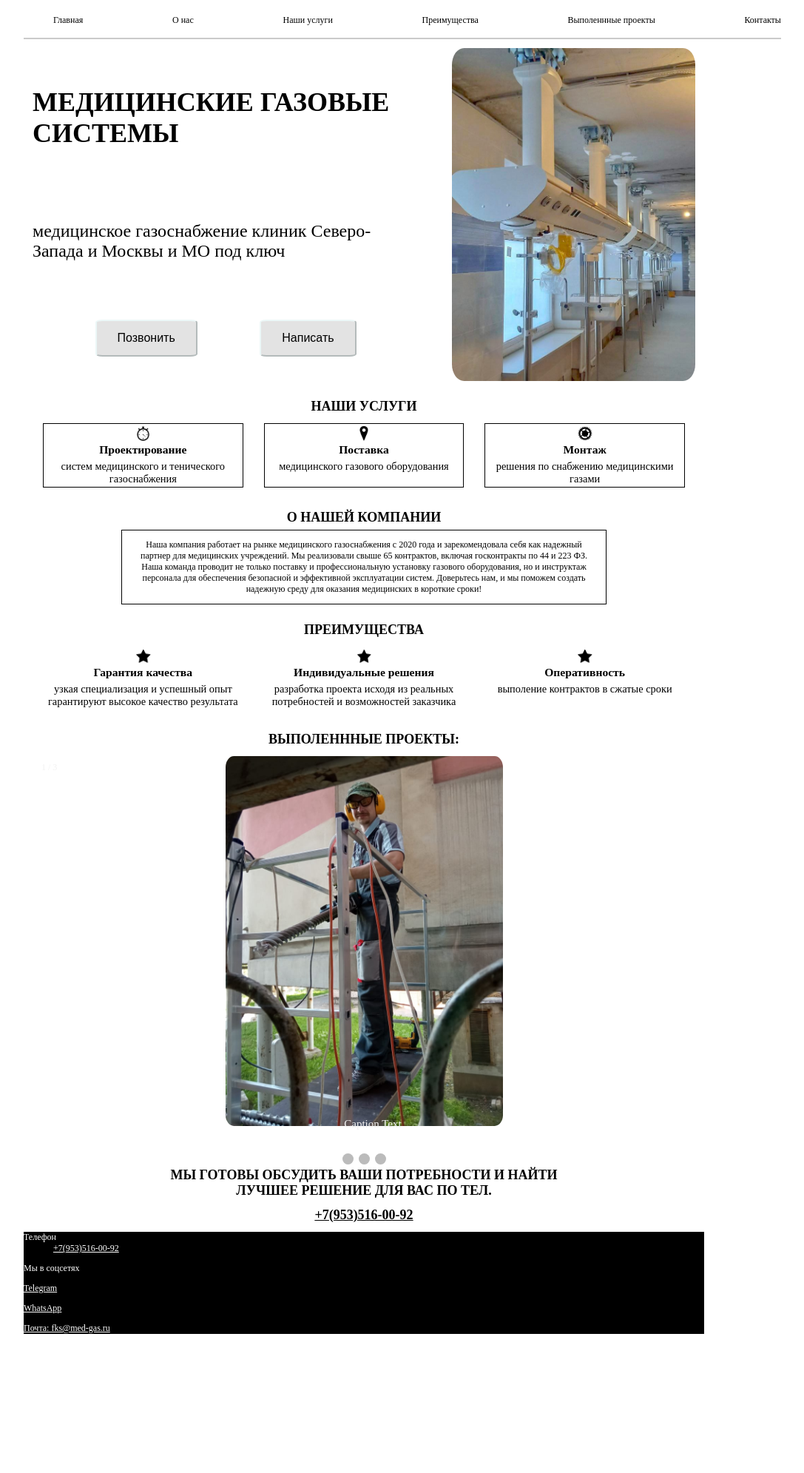
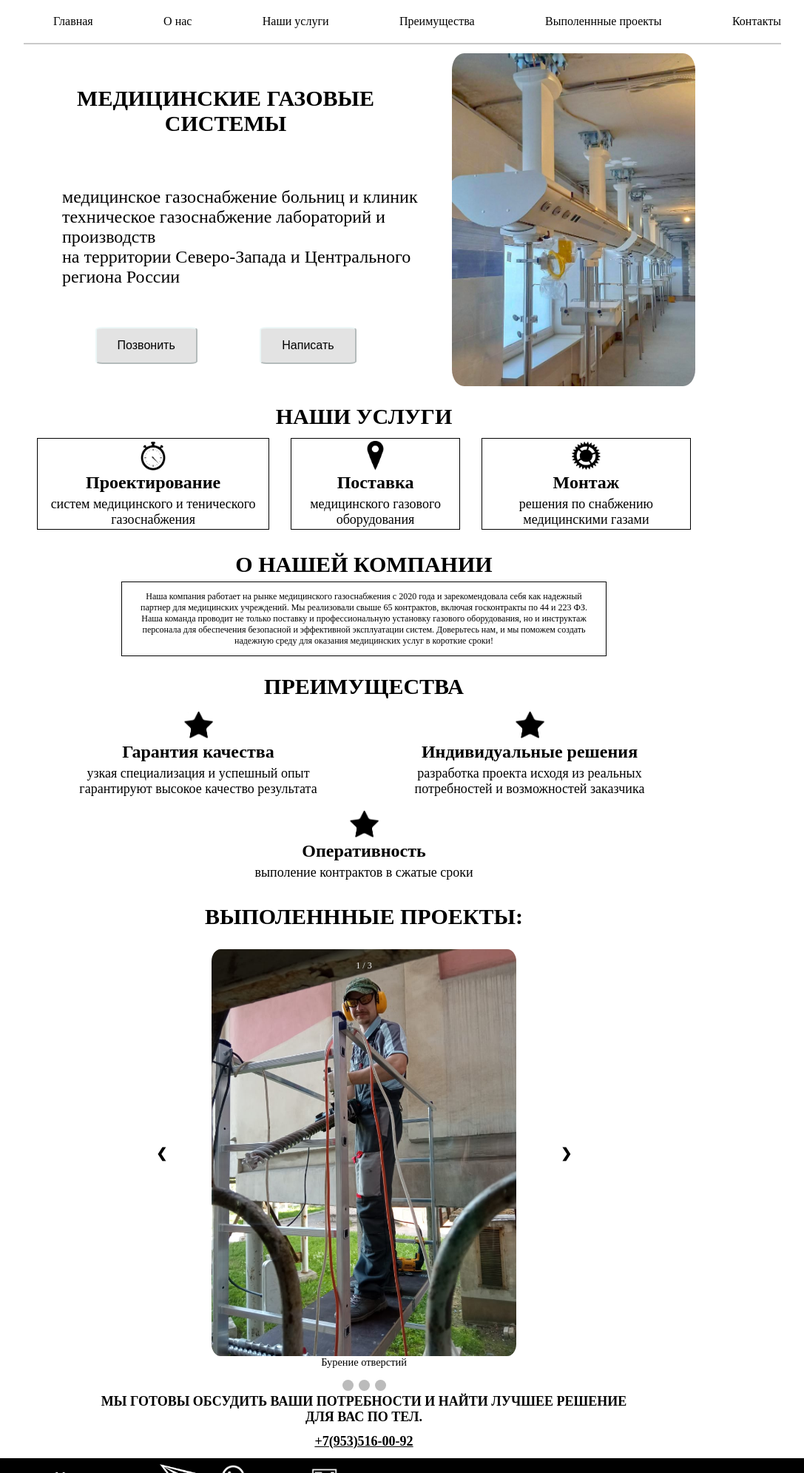
Before and after one commit to KonstantinSF/medgas, a plain HTML site: page index.html in a window 1280 px wide. Shown: the whole page at 74% size, without its empty margins (116-1203 px from the left). Before the commit the page ends 1823 px from the top, so only its background shows below. Drawn offline with Linux system fonts and the light colour scheme.

Commit message:
fonts_start

```diff
--- a/index.html
+++ b/index.html
@@ -12,23 +12,28 @@
 	<header id="header" style="border-bottom: solid 2px; color: rgb(202, 202, 202); padding-bottom: 4px; margin-bottom: 3px; width: 80vw;">
 		<nav id="navigation">
 			<ul style="list-style-type: none;" class="nav_list">
-				<li> <a style="text-decoration: none; color:black" href="#header">Главная</a></li>
-				<li> <a style="text-decoration: none; color:black" href="#about">О нас</a></li>
-				<li> <a style="text-decoration: none; color:black" href="#service">Наши услуги</a></li>
-				<li> <a style="text-decoration: none; color:black" href="#advant">Преимущества</a></li>
-				<li> <a style="text-decoration: none; color:black" href="#done">Выполеннные проекты</a></li>
-				<li> <a style="text-decoration: none; color:black" href="#contacts">Контакты</a></li>
+				<li> <a class="nav_menu" href="#header">Главная</a></li>
+				<li> <a class="nav_menu" href="#about">О нас</a></li>
+				<li> <a class="nav_menu" href="#service">Наши услуги</a></li>
+				<li> <a class="nav_menu" href="#advant">Преимущества</a></li>
+				<li> <a class="nav_menu" href="#done">Выполеннные проекты</a></li>
+				<li> <a class="nav_menu" href="#footer">Контакты</a></li>
 			</ul>
 		</nav>
 	</header>
 
 	<main>
-
-
 		<section id="med_gas">
 			<div id="left_side">
-				<h1>МЕДИЦИНСКИЕ ГАЗОВЫЕ СИСТЕМЫ</h1>
-				<p style="display:inline; text-align: left; font-size: 2rem;">медицинское газоснабжение клиник Северо-Запада и Москвы и МО под ключ</p>
+				<h1 style="font-size: 2.5rem;">МЕДИЦИНСКИЕ ГАЗОВЫЕ СИСТЕМЫ</h1>
+				<ul style="list-style-type: none; font-size:2rem; text-align: left;">
+					<li>медицинское газоснабжение больниц и клиник</li>
+					<li>техническое газоснабжение лабораторий и производств</li>
+					<li>на территории Северо-Запада и Центрального региона России</li>
+				</ul>
+				<!-- <p style="display:inline; text-align: left; font-size: 2rem; word-break: break-all;"> </p>
+				 -->
+
 				<div id="buttons_top">
 					<button id="call" onclick='myFunction_call()' class="btn">Позвонить</button>
 					<script>
@@ -102,7 +107,10 @@
 		<section id="about_us">
 			<h2 id="about">О НАШЕЙ КОМПАНИИ</h2>
 			<div>
-				<p id="about_us_text">Наша компания работает на рынке медицинского газоснабжения с 2020 года и зарекомендовала себя как надежный партнер для медицинских учреждений. Мы реализовали свыше 65 контрактов, включая госконтракты по 44 и 223 ФЗ. Наша команда проводит не только поставку и профессиональную установку газового оборудования, но и инструктаж персонала для обеспечения безопасной и эффективной эксплуатации систем. Доверьтесь нам, и мы поможем создать надежную среду для оказания медицинских в короткие сроки!</p>
+				<p id="about_us_text">Наша компания работает на рынке медицинского газоснабжения с 2020 года и зарекомендовала себя как надежный партнер для медицинских учреждений.
+					Мы реализовали свыше 65 контрактов, включая госконтракты по 44 и 223 ФЗ.
+					Наша команда проводит не только поставку и профессиональную установку газового оборудования, но и инструктаж персонала для обеспечения безопасной и эффективной эксплуатации систем.
+					Доверьтесь нам, и мы поможем создать надежную среду для оказания медицинских услуг в короткие сроки!</p>
 			</div>
 		</section>
 
@@ -156,28 +164,31 @@
 			<!-- Slideshow container -->
 <div class="slideshow-container">
 	<!-- Full-width images with number and caption text -->
+	 <div style="width: 500px; height: auto;">
 			<div class="mySlides">
 			  <div class="numbertext">1 / 3</div>
 	 		 <img class="galary_img" src="imgGalary/фото бурение отверстий в наружной стене.jpeg">
-	  <div class="text">Caption Text</div>
+			  <div class="text">Бурение отверстий</div>
 			</div>
 			<script src="galary.js"></script>
 
 			<div class="mySlides">
 			  <div class="numbertext">2 / 3</div>
 			  <img class="galary_img" src="imgGalary/фото Вакуумная станция монтаж ПНР.jpg">
-	  <div class="text">Caption Two</div>
+			  <div class="text">Монтаж, ПНР вакуумной станции</div>
 			</div>
 
 			<div class="mySlides">
 			  <div class="numbertext">3 / 3</div>
 			  <img class="galary_img" src="imgGalary/фото Газовые Рампы в Шкафах.jpg">
-	  <div class="text">Caption Three</div>
+			  <div class="text">Рампы газовые в металлическом шкафу
+
+				г.Вологда</div>
 			</div>
-
+	</div>
 	<!-- Next and previous buttons -->
-	<a class="prev" onclick="plusSlides(-1)">&#10094;</a>
-	<a class="next" onclick="plusSlides(1)">&#10095;</a>
+	<a class="prev" style="order: -1; justify-self: start;" onclick="plusSlides(-1)">&#10094;</a>
+	<a class="next" style="justify-self: end;" onclick="plusSlides(1)">&#10095;</a>
   </div>
   <br>
 
@@ -190,7 +201,7 @@
 		</section>
 
 		<section id="questions">
-			<h2 style="margin:auto 20%">МЫ ГОТОВЫ ОБСУДИТЬ ВАШИ ПОТРЕБНОСТИ И НАЙТИ ЛУЧШЕЕ РЕШЕНИЕ ДЛЯ ВАС ПО ТЕЛ.</h2>
+			<h2 style="font-size: large; margin: auto 10%">МЫ ГОТОВЫ ОБСУДИТЬ ВАШИ ПОТРЕБНОСТИ И НАЙТИ ЛУЧШЕЕ РЕШЕНИЕ ДЛЯ ВАС ПО ТЕЛ.</h2>
 
 				<p style="text-align: center"><a style="color: black; font-size:large; font-weight: bold;" href="tel:+79535160092" target="_blank">+7(953)516-00-92</a></p>
 
@@ -198,18 +209,39 @@
 		</section>
 	</main>
 
-		<footer id="contacts">
-			<section id="telefonMail">
-				<dl>
-					<dt>Телефон</dt>
-					<dd><a style="color: white" href="tel:+79535160092" target="_blank">+7(953)516-00-92</a></dd>
-				</dl>
+		<footer id="footer">
+			<section id="telefonMail" style="margin-left:3rem">
+
+					<p style="text-align: left;">Телефон:</p>
+					<p><a style="color: white; font-size: medium;" href="tel:+79535160092" target="_blank">+7(953)516-00-92</a></p>
+
 			</section>
-			<section id="socialNW">
-				<p>Мы в соцсетях</p>
-				<p><a style="color: white"  href="https://web.telegram.org/k/#@s_zelenin" target="_blank">Telegram</p>
-					<p><a style="color: white"  href="https://wa.me/+79535160092" target="_blank">WhatsApp</p>
-						<p><a style="color: white"  href="mailto:fks@med-gas.ru">Почта: fks@med-gas.ru</a></p>
+			<p>Мы в соцсетях:</p>
+			<section id="socialNW" style="flex-basis: content; display: flex; gap:2rem; justify-content: space-between; flex-wrap:wrap">
+					<div style="width: 50px;">
+					<a href="https://web.telegram.org/k/#@s_zelenin" target="_blank">
+					<img class="icons" src="img/telegram_white.png">
+					</a>
+					<p style="font-size: small;">Telegram</p>
+
+					</div>
+					<div style="width: 50px;">
+
+						<a href="https://wa.me/+79535160092" target="_blank">
+							<img class="icons" src="img/whatsapp_white.png">
+						</a>
+						<p style="font-size: small;">WhatsApp</p>
+					</div>
+
+					<div style="width: 150px;">
+
+						<a href="mailto:fks@med-gas.ru">
+							<img class="icons" src="img/mail_white.png">
+						</a>
+						<p>Mail:
+							fks@med-gas.ru
+							</p>
+					</div>
 					</section>
 		</footer>
 </body>
--- a/styles.css
+++ b/styles.css
@@ -12,7 +12,15 @@ html {
     display: flex;
     justify-content: space-between;
     flex-wrap: wrap;
+    text-decoration: none;
+    color: black;
+    font-size:medium;
     /* margin:0 1rem;  */
+}
+.nav_menu {
+  text-decoration: none;
+  font-size: medium;
+  color: black;
 }
 /*<HEADER>*/
 
@@ -35,7 +43,7 @@ main {
 #left_side {
     display: flex;
     flex-direction: column;
-    justify-content: space-around;
+    justify-content: space-evenly;
     margin-right: 5%;
 }
 #buttons_top {
@@ -66,35 +74,34 @@ main {
 
 .cards {
 display: flex;
-flex-direction: row;
-justify-content: space-around;
-align-content: space-around;
-flex-wrap: wrap;
+gap:17px;
+justify-content: center;
+align-content: center;
 }
 .card {
     display: flex;
     flex-direction: column;
     /* border: 1px solid black; */
     margin: 0.5rem;
-    width: 30%;
+    max-width: 356px;
     height: auto;
 }
 .card-picture>img {
     display: block;
-    height: 20px; width: auto;
+    height: 40px;
     margin-top:0.25rem;
     margin-left: auto;
     margin-right: auto;
 }
 .card-header>h3 {
     margin: 0.25rem auto;
-    font-size: 1.3rem;
+    font-size: 2rem;
     text-align: center;
 }
 .card-text>p {
     margin: 2px auto;
-    font-size: 1.2rem;
-text-align: center;
+    font-size: large;
+    text-align: center;
 }
 #card_project {
     border: 1px solid black;
@@ -112,6 +119,9 @@ text-align: center;
 
 /* Slideshow container */
 .slideshow-container {
+  display: flex;
+  justify-content: center;
+  align-items: center;
   max-width: 1000px;
   position: relative;
   margin: auto;
@@ -124,7 +134,7 @@ text-align: center;
 .galary_img {
   text-align: center;
   border-radius: 3%;
-  height: 500px;
+  height: 550px;
   width: auto;
 }
 
@@ -135,7 +145,7 @@ text-align: center;
   width: auto;
 
   padding: 16px;
-  color: white;
+
   font-weight: bold;
   font-size: 18px;
   transition: 0.6s ease;
@@ -150,27 +160,23 @@ text-align: center;
 
 /* On hover, add a black background color with a little bit see-through */
 .prev:hover, .next:hover {
-  background-color: rgba(0,0,0,0.8);
+
+  background-color: rgba(226, 223, 223, 0.809);
 }
 
 /* Caption text */
 .text {
-  color: #f2f2f2;
-  font-size: 15px;
-  padding: 8px 12px;
-  position: absolute;
-  bottom: 8px;
-  width: 100%;
-  text-align: center;
+  color:black;
+  font-size: 1.2rem;
+  word-break: break-all;
 }
 
 /* Number text (1/3 etc) */
 .numbertext {
   color: #f2f2f2;
-  font-size: 12px;
-  padding: 8px 12px;
-  position: absolute;
-  top: 0;
+  font-size: 1rem;
+  position: relative;
+  top: 2.5rem;
 }
 
 /* The dots/bullets/indicators */
@@ -212,23 +218,28 @@ text-align: center;
 
 /*<FOOTER>*/
 footer {
-    text-align: left;
+  position: absolute;
+  left:0px;
+  width: 100%;
+  display: flex;
+  gap: 3rem;
     background-color: black;
     color: white;
-    font-size: 1rem;
+    font-size: medium;
 }
 /*<FOOTER>*/
 
-h1 {
-    text-align: left;
-    font-size:3rem;
-}
 h2 {
 margin-top: 2rem;
 margin-bottom: 0.5rem;
 color:black;
-font-size:large;
+font-size:2.5rem;
 text-align: center;
+}
+.icons {
+  height: 3rem;
+  width: auto;
+  margin-top: 8px;
 }
 /* #header {
     color:black;
```
Also changed, not shown: img/contact-phone-icon.png, img/mail_white.png (added), img/telegram_white.png (added), img/whatsapp_white.png (added). Lines whose indentation alone changed are shown as unchanged.
